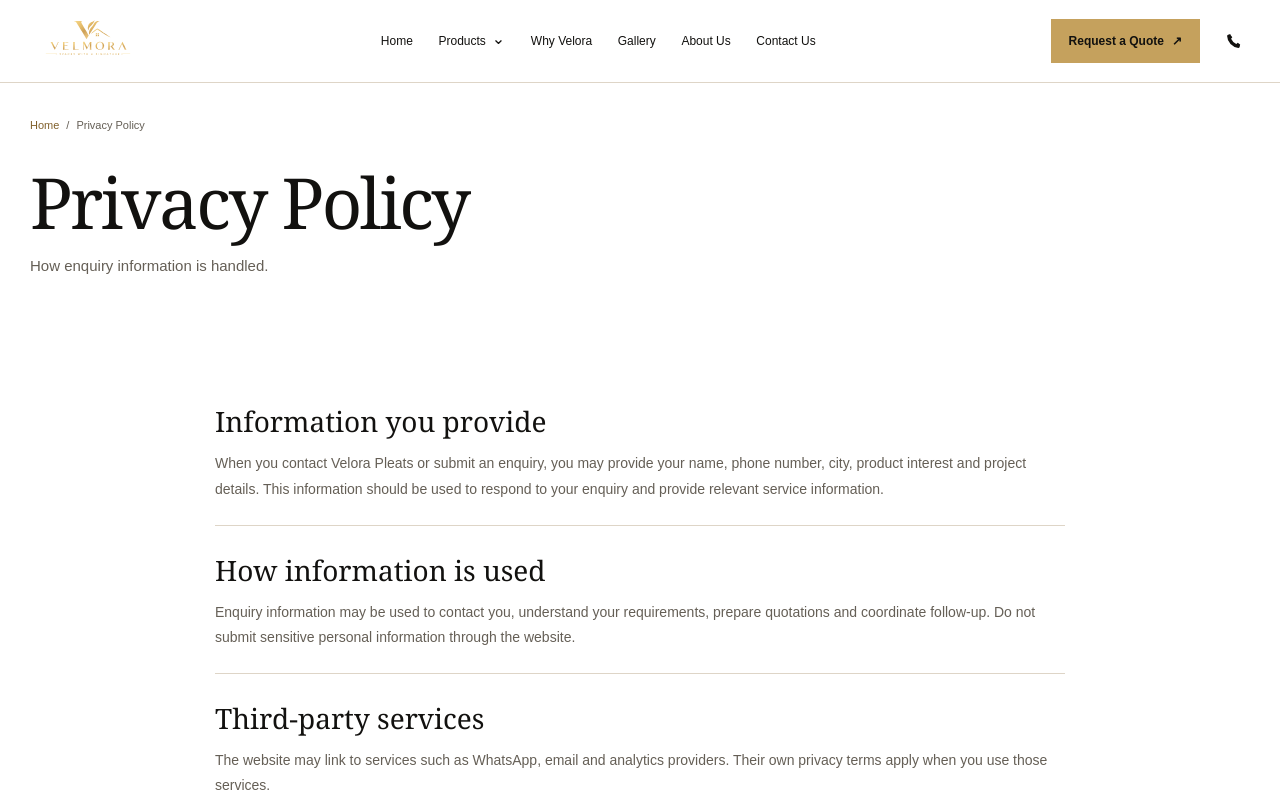
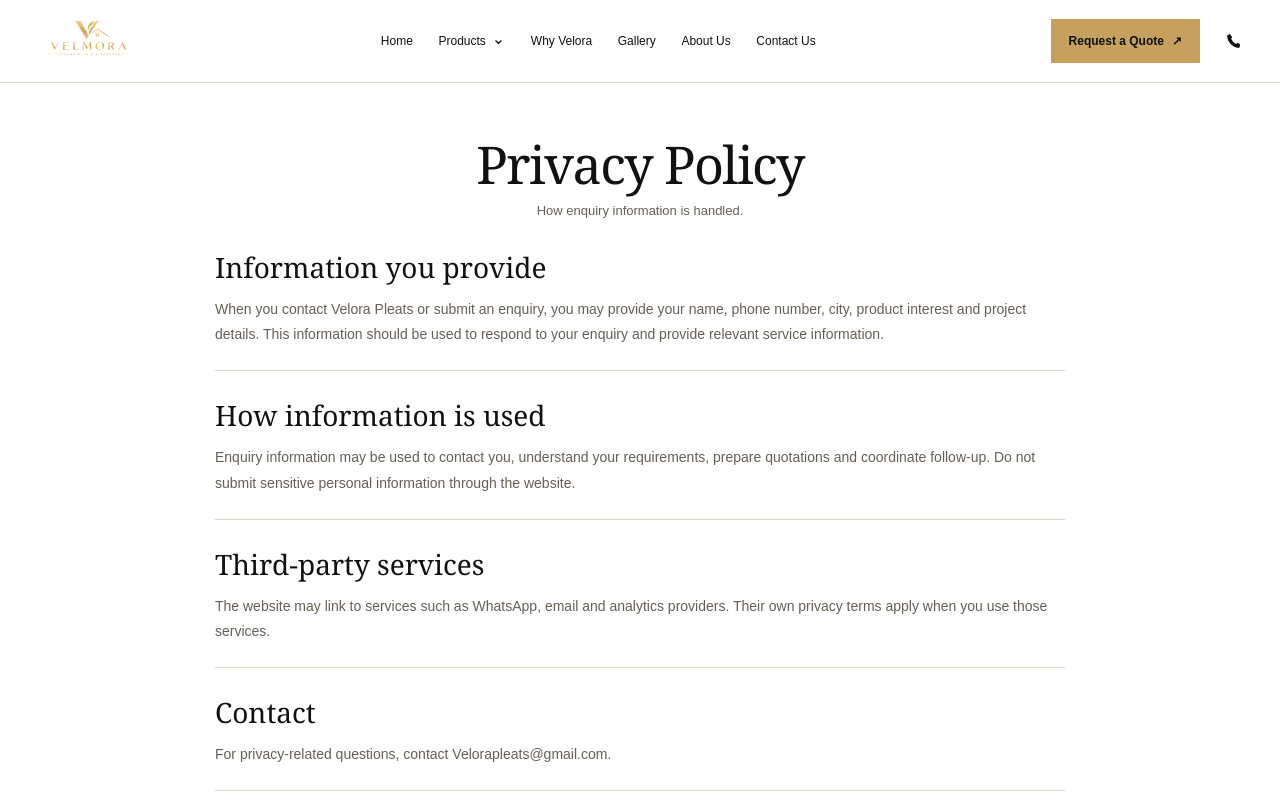
Before and after one commit to rohitkumar91131/velora-pleats, a Next.js app: page /privacy in a window 1280 px wide. Shown: the top 800 px of the page. Built offline with nearby package versions, Linux system fonts and the light colour scheme.

Commit message:
Refine privacy page layout

```diff
--- a/app/globals.css
+++ b/app/globals.css
@@ -1619,6 +1619,28 @@ body:has(.home-page) .cta-button { border-radius: 7px; background: #d9b56b; }
   background: var(--ivory);
 }
 
+.legal-page-compact { background: var(--ivory); }
+.legal-page-heading {
+  padding: 54px 24px 0;
+  text-align: center;
+}
+.legal-page-heading h1 {
+  margin: 0;
+  color: var(--ink);
+  font-family: Georgia, "Times New Roman", serif;
+  font-size: clamp(2.35rem, 4.5vw, 3.25rem);
+  font-weight: 400;
+  letter-spacing: -.03em;
+  line-height: 1.06;
+  text-wrap: balance;
+}
+.legal-page-heading p {
+  margin: 12px auto 0;
+  color: var(--muted);
+  font-size: 13px;
+}
+.legal-page-compact .legal-section { padding-top: 30px; }
+
 .legal-content,
 .faq-list {
   width: min(100%, 850px);
@@ -2258,6 +2280,11 @@ body:has(.home-page) .cta-button { border-radius: 7px; background: #d9b56b; }
   .faq-section {
     padding: 49px 20px 66px;
   }
+
+  .legal-page-heading { padding: 35px 18px 0; }
+  .legal-page-heading h1 { font-size: clamp(2.1rem, 8vw, 2.7rem); }
+  .legal-page-heading p { margin-top: 9px; font-size: 12px; }
+  .legal-page-compact .legal-section { padding-top: 20px; }
 
   .faq-page-heading { padding: 35px 18px 0; }
   .faq-page-heading h1 { font-size: clamp(2.1rem, 8vw, 2.7rem); }
--- a/app/privacy/page.tsx
+++ b/app/privacy/page.tsx
@@ -5,5 +5,5 @@ import site from "@/lib/lib.json";
 export const metadata: Metadata = site.pages.privacy.seo;
 
 export default function PrivacyRoute() {
-  return <LegalContentPage data={site.pages.privacy} />;
+  return <LegalContentPage data={site.pages.privacy} compact />;
 }
--- a/components/LegalContentPage.tsx
+++ b/components/LegalContentPage.tsx
@@ -6,10 +6,15 @@ export type LegalPageData = {
   reviewNote: string;
 };
 
-export default function LegalContentPage({ data }: { data: LegalPageData }) {
+export default function LegalContentPage({ data, compact = false }: { data: LegalPageData; compact?: boolean }) {
   return (
-    <main>
-      <PageHero data={data.hero} />
+    <main className={compact ? "legal-page legal-page-compact" : "legal-page"}>
+      {compact ? (
+        <header className="legal-page-heading">
+          <h1>{data.hero.title}</h1>
+          <p>{data.hero.description}</p>
+        </header>
+      ) : <PageHero data={data.hero} />}
       <section className="legal-section">
         <div className="legal-content">
           {data.sections.map((section) => (
```
